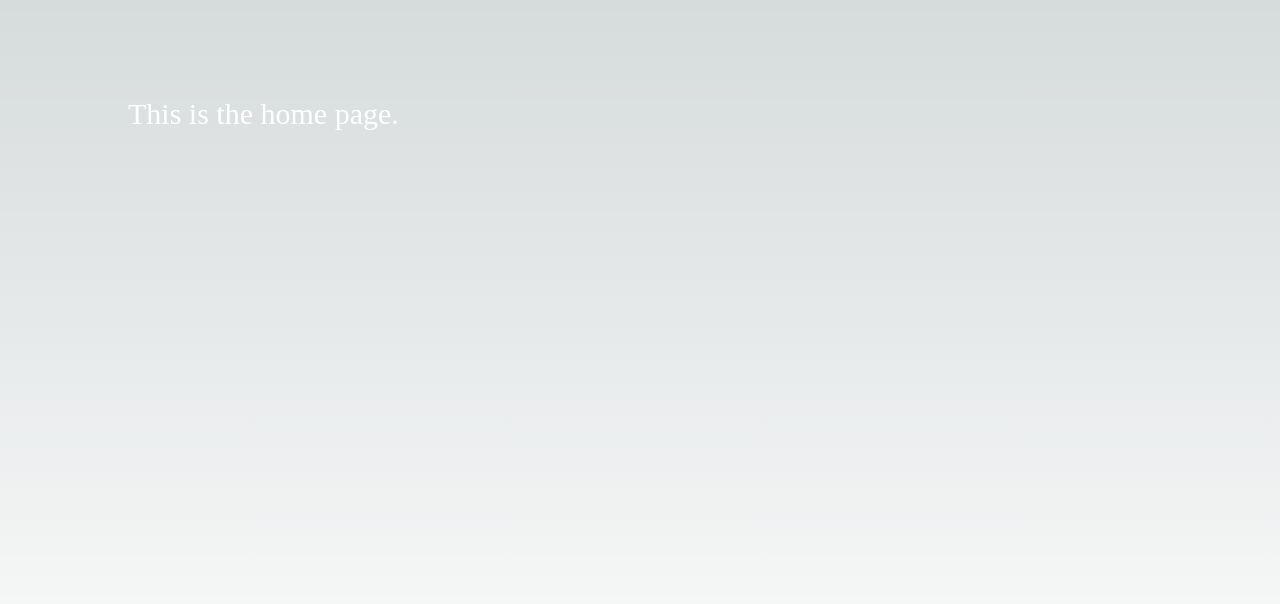
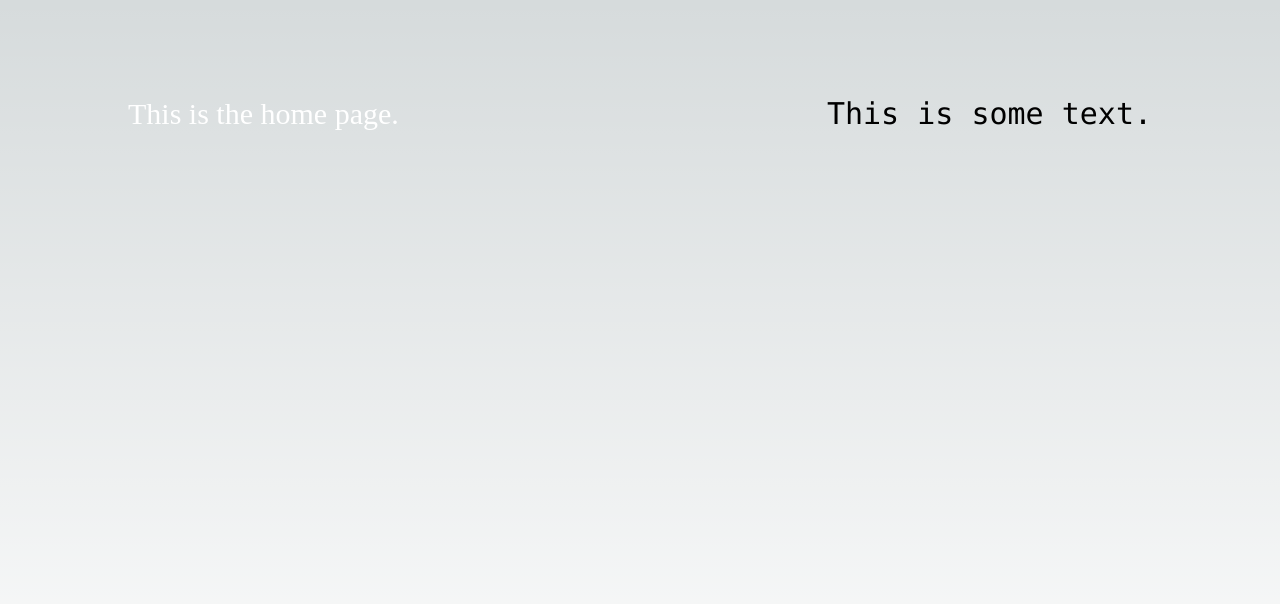
Before and after one commit to samnbogen/petstarz, a Next.js app: page / in a window 1280 px wide. Shown: the top 604 px of the page. Built offline with nearby package versions, Linux system fonts and the light colour scheme.

Commit message:
font added

```diff
--- a/app/globals.css
+++ b/app/globals.css
@@ -1,6 +1,8 @@
 @tailwind base;
 @tailwind components;
 @tailwind utilities;
+@import url('https://fonts.googleapis.com/css2?family=Roboto:wght@400;700&display=swap');
+
 
 :root {
   --foreground-rgb: 0, 0, 0;
--- a/app/page.js
+++ b/app/page.js
@@ -1,4 +1,4 @@
-import Image from "next/image";
+
 
 export default function Home() {
   return (
@@ -9,6 +9,9 @@
           style={{ fontFamily: 'Pacifico' }}>
             This is the home page.
         </h1>
+        <p className="text-3xl text-center">
+          This is some text.
+        </p>
       </div>
     </main>
   );
--- a/tailwind.config.ts
+++ b/tailwind.config.ts
@@ -13,6 +13,9 @@
         "gradient-conic":
           "conic-gradient(from 180deg at 50% 50%, var(--tw-gradient-stops))",
       },
+      fontFamily: {
+        'roboto': ['Roboto', 'sans-serif'],
+      },
     },
     colors: {
       'white': '#FFFFFF',
```
